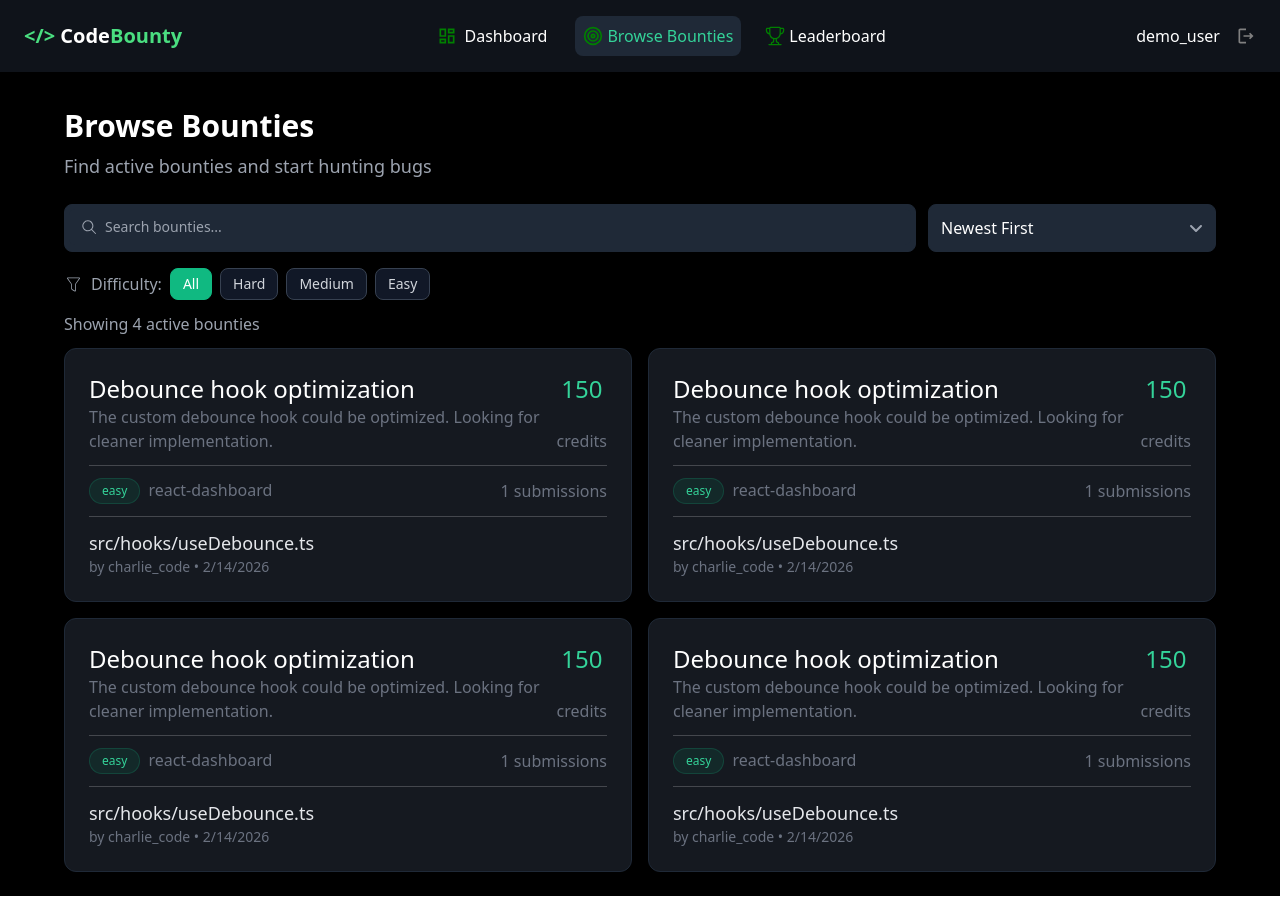
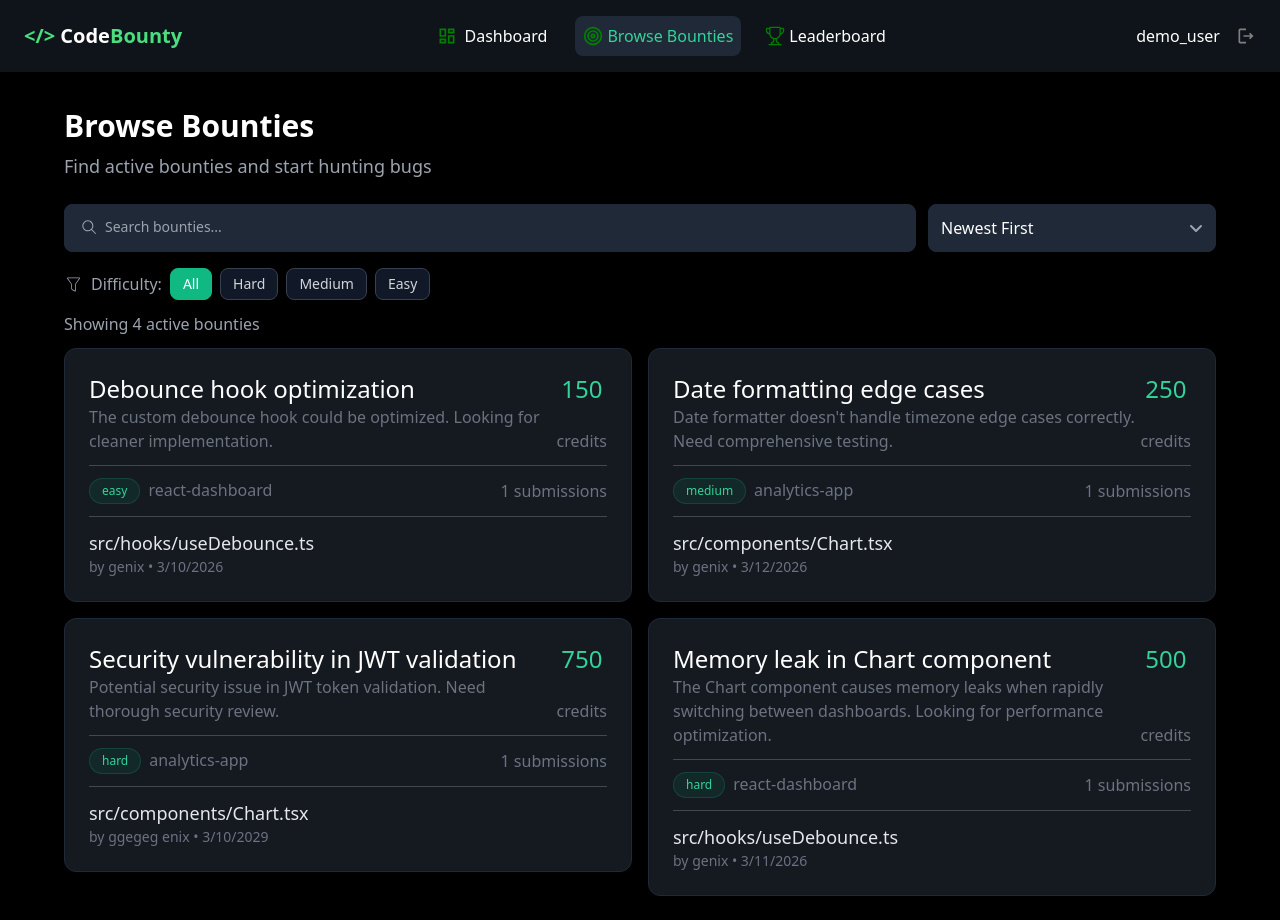
Before and after one commit to arthsaAr/CodeBounty, a React app in the folder frontend/: page /dashboard-owner in a window 1280 px wide. Both pictures are taken after a click on the element "Browse Bounties". Before the commit the page ends 896 px from the top, so only its background shows below. Built offline with nearby package versions, Linux system fonts and the light colour scheme; the HTML template or start-up script is replaced by a standard one.

Commit message:
made the bounty card dynamic

```diff
--- a/frontend/src/components/browser/ActiveBounties.tsx
+++ b/frontend/src/components/browser/ActiveBounties.tsx
@@ -7,10 +7,46 @@ const ActiveBounties = () => {
       <h2 className='text-md text-gray-400 mb-3'>Showing 4 active bounties</h2>
 
       <div className='grid grid-cols-1 md:grid-cols-2 gap-4'>
-        <Bounty />
-        <Bounty />
-        <Bounty />
-        <Bounty />
+        <Bounty
+          title="Debounce hook optimization"
+          credits={150}
+          description="The custom debounce hook could be optimized. Looking for cleaner implementation."
+          difficulty="easy"
+          repo="react-dashboard"
+          file="src/hooks/useDebounce.ts"
+          author="genix"
+          date="3/10/2026"
+          />
+        <Bounty
+          title="Date formatting edge cases"
+          credits={250}
+          description="Date formatter doesn't handle timezone edge cases correctly. Need comprehensive testing."
+          difficulty="medium"
+          repo="analytics-app"
+          file="src/components/Chart.tsx"
+          author="genix"
+          date="3/12/2026"
+          />
+        <Bounty
+          title="Security vulnerability in JWT validation"
+          credits={750}
+          description="Potential security issue in JWT token validation. Need thorough security review."
+          difficulty="hard"
+          repo="analytics-app"
+          file="src/components/Chart.tsx"
+          author="ggegeg enix"
+          date="3/10/2029"
+          />
+        <Bounty
+          title="Memory leak in Chart component"
+          credits={500}
+          description="The Chart component causes memory leaks when rapidly switching between dashboards. Looking for performance optimization."
+          difficulty="hard"
+          repo="react-dashboard"
+          file="src/hooks/useDebounce.ts"
+          author="genix"
+          date="3/11/2026"
+          />
       </div>
 
     </div>
--- a/frontend/src/components/browser/subcomponent/Bounty.tsx
+++ b/frontend/src/components/browser/subcomponent/Bounty.tsx
@@ -1,17 +1,38 @@
 import React from 'react'
 
-const Bounty = () => {
+type BountyProps = {
+  title: string;
+  credits: number;
+  description: string;
+  difficulty: string;
+  repo: string;
+  file: string;
+  author: string;
+  date: string;
+};
+
+
+const Bounty = ({
+  title,
+  credits,
+  description,
+  difficulty,
+  repo,
+  file,
+  author,
+  date,
+}: BountyProps) => {
   return (
     <div>
         <div className='rounded-xl bg-[#151920] border border-gray-800 p-6 hover:border-emerald-700 cursor-pointer'>
         <div className='flex flex-row justify-between'>
           <div>
-            <h1 className='text-white text-2xl'>Debounce hook optimization</h1>
-            <h2 className='text-gray-500 font-normal text-md'>The custom debounce hook could be optimized. Looking for cleaner implementation.</h2>
+            <h1 className='text-white text-2xl'>{title}</h1>
+            <h2 className='text-gray-500 font-normal text-md'>{description}</h2>
           </div>
           <div className='flex flex-col items-center justify-between'>
               <div className=' text-emerald-400 text-2xl'>
-                  150
+                  {credits}
               </div>
               <span className='text-gray-500 text-md mt-1'>credits</span>
           </div>
@@ -19,16 +40,16 @@ const Bounty = () => {
         <hr className="my-3 h-px border-0 bg-white/20" />
         <div className='flex flex-row gap-2 mt-2 justify-between items-center'>
             <div className='flex flex-row gap-2'>
-                <span className='px-3 py-1 text-xs font-medium rounded-full bg-emerald-500/10 text-emerald-400 border border-emerald-500/20'>easy</span>
-                <span className='text-gray-500 font-normal text-md'>react-dashboard</span>
+                <span className='px-3 py-1 text-xs font-medium rounded-full bg-emerald-500/10 text-emerald-400 border border-emerald-500/20'>{difficulty}</span>
+                <span className='text-gray-500 font-normal text-md'>{repo}</span>
             </div>
             <div>
                 <span className='text-gray-500 font-normal text-md'>1 submissions</span>
             </div>
         </div>
         <hr className="my-3 h-px border-0 bg-white/20" />
-          <h3 className='text-gray-200 font-normal text-lg'>src/hooks/useDebounce.ts</h3>
-          <h3 className='text-gray-500 font-normal text-sm'>by charlie_code • 2/14/2026</h3>
+          <h3 className='text-gray-200 font-normal text-lg'>{file}</h3>
+          <h3 className='text-gray-500 font-normal text-sm'>by {author} • {date}</h3>
         </div>
     </div>
   )
```
